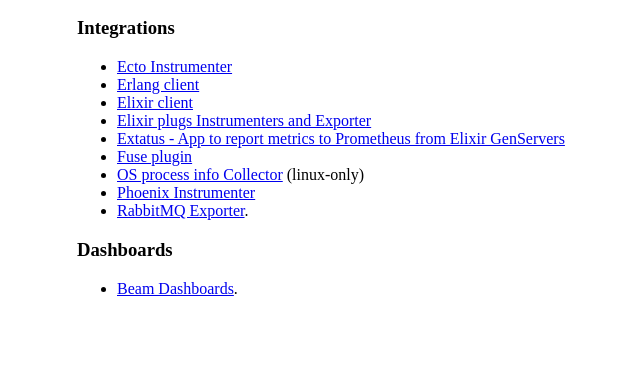
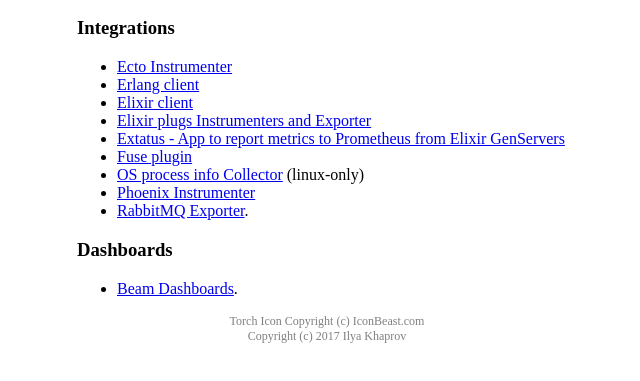
Before and after one commit to deadtrickster/prometheus-httpd, a plain HTML site: page priv/index.html in a window 1280 px wide. Shown: the part 123-504 px from the top of the page, without its empty margins (313-953 px from the left). Drawn offline with Linux system fonts and the light colour scheme.

Commit message:
add favicon, make title more generic

```diff
--- a/priv/index.html
+++ b/priv/index.html
@@ -1,5 +1,5 @@
 <html>
-  <head><title>Prometheus Inets Httpd Exporter</title></head>
+  <head><title>Prometheus Exporter</title></head>
   <body>
     <div style="width:500px; margin:0 auto;">
       <h1>Welcome to prometheus exporter.</h1>
@@ -18,6 +18,14 @@
         })();
       </script>
 
+      <style>
+       .copyright {
+         color: gray;
+         font-size: 12px;
+         text-align: center;
+       }
+      </style>
+
       <h3>Integrations</h3>
       <ul>
         <li><a href="https://hex.pm/packages/prometheus_ecto">Ecto Instrumenter</a></li>
@@ -35,6 +43,9 @@
       <ul>
         <li><a href="https://github.com/deadtrickster/beam-dashboards">Beam Dashboards</a>.</li>
       </ul>
+
+      <div class="copyright">Torch Icon Copyright (c) IconBeast.com</div>
+      <div class="copyright">Copyright (c) 2017 Ilya Khaprov</div>
     </div>
   </body>
 </html>
```
Also changed, not shown: 1 other file. Lines whose indentation alone changed are shown as unchanged.
